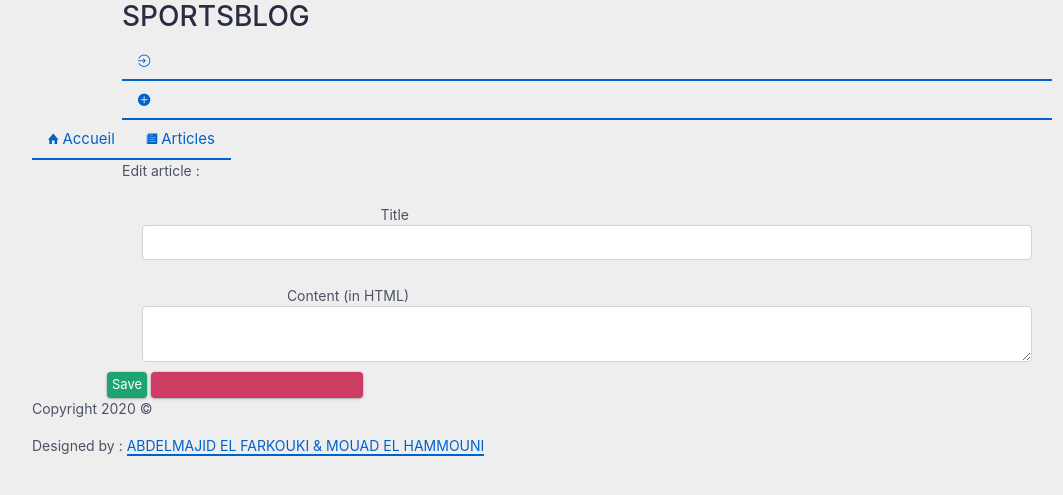
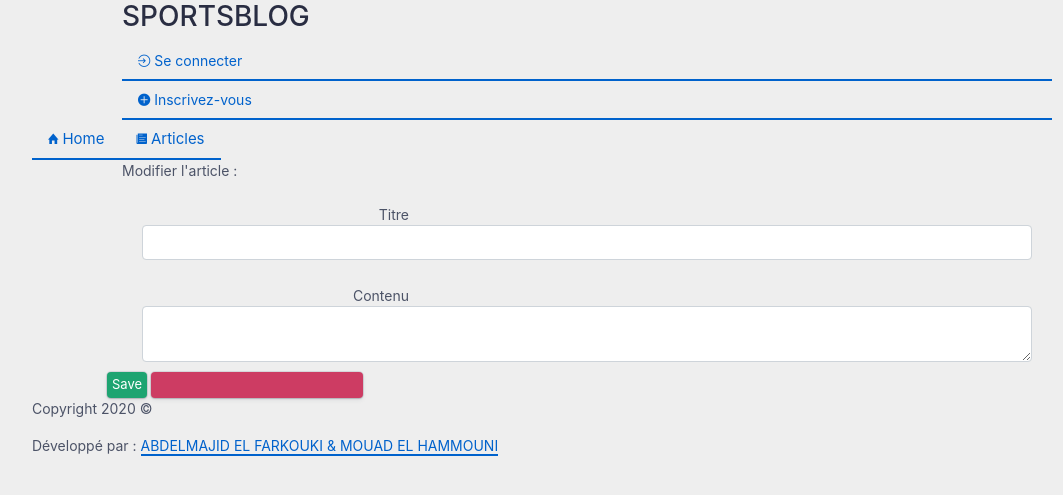
Before and after one commit to majidelfarkouki/SportsBlog, a Symfony app: template templates/crud/edit.html.twig in a window 1280 px wide. Shown: the top 495 px of the page, without its empty margins (53-1116 px from the left). Run offline with Twig, Linux system fonts and the light colour scheme; the template is opened without the code that fills it, so the values that code supplies are empty; form fields are guessed from the names that the template uses; some libraries are stand-ins or nearby versions; some web fonts are replaced.

Commit message:
mouad comit

```diff
--- a/templates/Includes/footer.htm.twig
+++ b/templates/Includes/footer.htm.twig
@@ -1,6 +1,6 @@
 <div class="slim-footer">
-    <div class="container">
-        <p>Copyright 2020 &copy;</p>
-        <p>Designed by : <a href="#">ABDELMAJID EL FARKOUKI & MOUAD EL HAMMOUNI</a></p>
-    </div>
+         <div class="container">
+            <p>Copyright 2020 &copy;</p>
+            <p>D&eacute;velopp&eacute; par : <a href="#">ABDELMAJID EL FARKOUKI & MOUAD EL HAMMOUNI</a></p>
+         </div>
 </div>
--- a/templates/Includes/header.html.twig
+++ b/templates/Includes/header.html.twig
@@ -7,16 +7,16 @@
                {% if app.user %}
                <a href="#" class="nav-link">
                <span>{{ app.user.username }}</span>
-         <i class="icon ion-arrow-down-b"></i>
+
                </a>
-         <a href="/new" class="nav-link"><i class="icon ion-ios-plus"></i> New post</a>
-         <a href="/logout" title="Sign out" class="nav-link"><i class="icon ion-log-out"></i> Logout</a>
+               <a href="/new" class="nav-link"><i class="icon ion-ios-plus"></i> Nouvel article</a>
+               <a href="/logout" title="Sign out" class="nav-link"><i class="icon ion-log-out"></i> Se d&eacute;connecter</a>
                {% else %}
-         <a class="nav-link" href="/login" title="Sign in">
-         <i class="icon ion-log-in"></i>
+               <a class="nav-link" href="/login" title="Se connecter">
+               <i class="icon ion-log-in"></i>&nbsp;Se connecter
                </a>
-         <a class="nav-link" href="/register" title="Register you">
-         <i class="icon ion-plus-circled"></i>
+               <a class="nav-link" href="/register" title="Inscrivez-vous">
+               <i class="icon ion-plus-circled"></i>&nbsp;Inscrivez-vous
                </a>
                {% endif %}
             </div>
--- a/templates/Includes/menu.html.twig
+++ b/templates/Includes/menu.html.twig
@@ -4,7 +4,7 @@
                <li id="1" class="nav-item active">
                   <a class="nav-link" href="/">
                   <i class="icon ion-home"></i>
-                    <span>Accueil</span>
+                  <span>Home</span>
                   </a>
                </li>
                <li id="2" class="nav-item">
--- a/templates/blog/posts.html.twig
+++ b/templates/blog/posts.html.twig
@@ -18,10 +18,10 @@
                         <div class="card-body">
                            <h3 class="card-title">{{ post.title }}</h3>
                            <p class="card-text">{{ post.description|length > 50 ? post.description|striptags|slice(0, 50) ~ '...' : post.description | raw}}</p>
-                           <a href="/post/{{ post.urlAlias }}" class="btn btn-sm btn-primary">Read More &rarr;</a>
+                           <a href="/post/{{ post.urlAlias }}" class="btn btn-sm btn-primary">Lire la suite &rarr;</a>
                         </div>
                         <div class="card-footer">
-                           <small class="text-muted">Posted on {{ post.published.date | date('d F, Y') }}</small>
+                           <small class="text-muted">Publi&eacute; le {{ post.published.date | date('d F, Y') }}</small>
                         </div>
                      </div>
                   </div>
@@ -29,7 +29,7 @@
                </div>
                {% else %}
                <div class="alert alert-info" role="alert">
-                  There is no article !
+                  Il n'y a pas d'article!
                </div>
                {% endfor %}
             </div>
--- a/templates/crud/edit.html.twig
+++ b/templates/crud/edit.html.twig
@@ -4,15 +4,15 @@
 <div class="col-lg-12 mg-t-20 mg-lg-t-0">
    <div class="section-wrapper">
       {{ form_start(form) }}
-      <label class="section-title">Edit article : {{ post.title }}</label>
+      <label class="section-title">Modifier l'article : {{ post.title }}</label>
       <!-- <p class="mg-b-20 mg-sm-b-40">A basic form where labels are aligned in right.</p> -->
       <div class="form-layout form-layout-5">
          <div class="form-group">
-            <label for="exampleInputTitle">Title</label>
+            <label for="exampleInputTitle">Titre</label>
             {{ form_widget(form.title, {'attr': {'class': 'form-control', 'id': 'exampleInputTitle'}}) }}
          </div>
          <div class="form-group">
-            <label for="exampleInputContent">Content (in HTML)</label>
+            <label for="exampleInputContent">Contenu</label>
             {{ form_widget(form.description, {'attr': {'class': 'form-control', 'id': 'exampleInputContent'}}) }}
          </div>
          <div class="row mg-t-30" align="center">
@@ -32,26 +32,6 @@
    <!-- section-wrapper -->
 </div>
 <!-- col-6 -->
-<!-- Modal -->
-<div class="modal" id="validationModal" tabindex="-1" role="dialog" aria-labelledby="exampleModalLabel" aria-hidden="true">
-   <div class="modal-dialog" role="document">
-      <div class="modal-content">
-         <div class="modal-header">
-            <h5 class="modal-title" id="exampleModalLabel">Quit without saving?</h5>
-            <button type="button" class="close" data-dismiss="modal" aria-label="Close">
-            <span aria-hidden="true">&times;</span>
-            </button>
-         </div>
-         <div class="modal-body">
-            Are you sure to quit without save changes?
-         </div>
-         <div class="modal-footer">
-            <a class="btn btn-sm btn-primary" href="/post/{{ post.urlAlias }}">Yes quit without save</a>
-            <button type="button" class="btn btn-sm btn-outline-danger" data-dismiss="modal">Cancel</button>
-         </div>
-      </div>
-   </div>
-</div>
 {% endblock %}
 {% block javascripts %}
 {{ parent() }}
--- a/templates/crud/index.html.twig
+++ b/templates/crud/index.html.twig
@@ -5,15 +5,15 @@
    <div class="section-wrapper">
       {{ form_start(form) }}
       {{ form_errors(form) }}
-      <label class="section-title">Create new post</label>
+      <label class="section-title">Cr&eacute;er un nouvel article</label>
       <!-- <p class="mg-b-20 mg-sm-b-40">A basic form where labels are aligned in right.</p> -->
       <div class="form-layout form-layout-5">
          <div class="form-group">
-            <label for="exampleInputTitle">Title</label>
+            <label for="exampleInputTitle">Titre</label>
             {{ form_widget(form.title, {'attr': {'class': 'form-control', 'id': 'exampleInputTitle' ,'placeholder': ""}}) }}
          </div>
          <div class="form-group">
-            <label for="exampleInputContent">Content (in HTML)</label>
+            <label for="exampleInputContent">Contenu</label>
             {{ form_widget(form.description, {'attr': {'class': 'form-control', 'id': 'exampleInputContent', 'placeholder': ""}}) }}
          </div>
          <div class="row mg-t-30" align="center">
```
Also changed, not shown: src/Resources/FOSUserBundle/views/Registration/register_content.html.twig (+10 -10 lines), src/Resources/FOSUserBundle/views/Security/login_content.html.twig (+8 -8 lines), templates/blog/index.html.twig (+4 -5 lines), templates/blog/post.html.twig (+7 -7 lines), templates/crud/new.html.twig (+3 -4 lines). Lines whose indentation alone changed are shown as unchanged.
